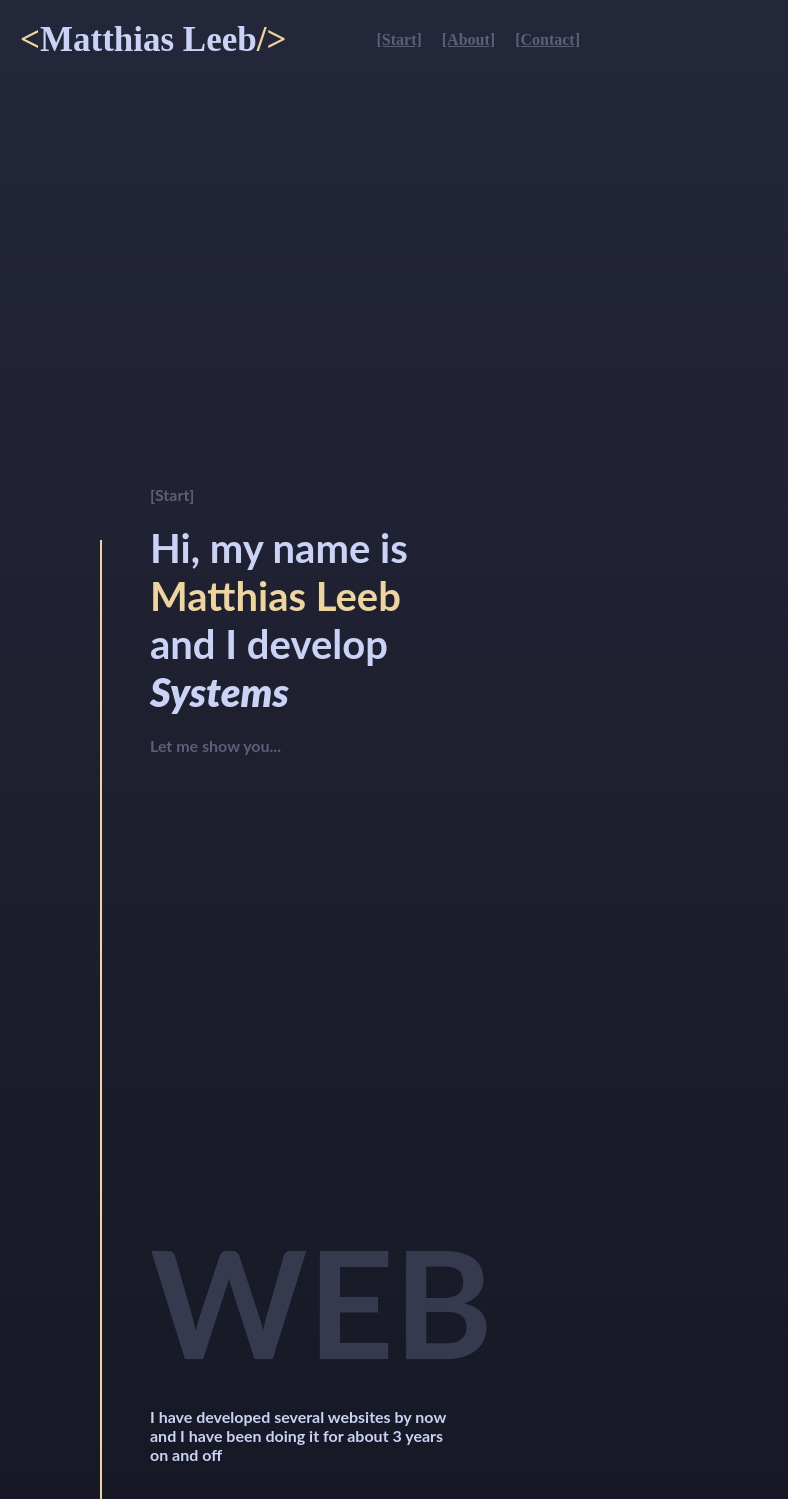
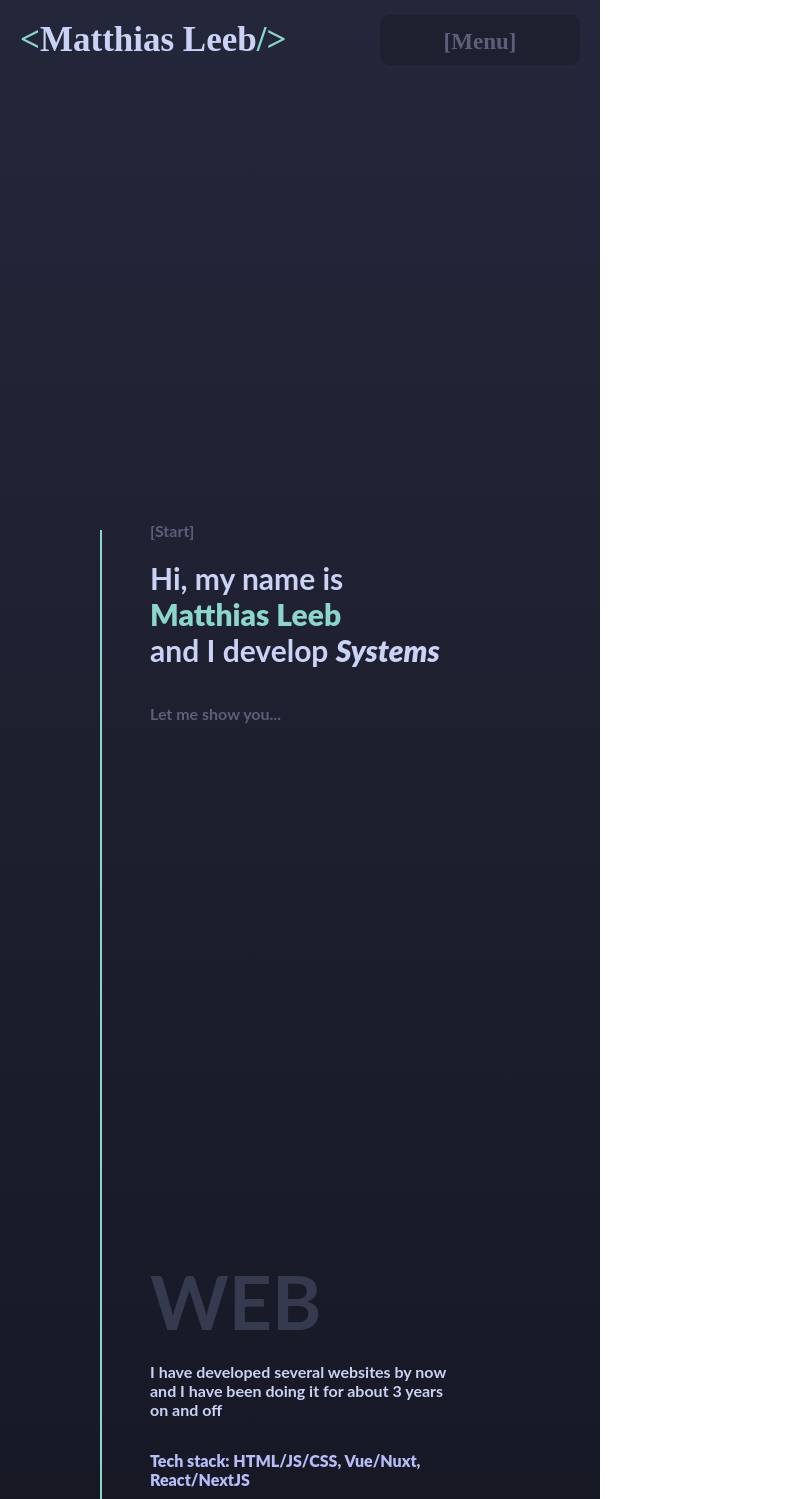
Before and after one commit to mozbeel/mozbeel.github.io, a Nuxt app: page / in a window 600 px wide. Shown: the top 1499 px of the page, 788 px wide, since content can reach past the window. Built offline with nearby package versions, Linux system fonts and the light colour scheme.

Commit message:
Pretty much final

```diff
--- a/app/assets/css/main.css
+++ b/app/assets/css/main.css
@@ -9,6 +9,8 @@ body {
 header {
   display: flex;
   align-items: center;
+  justify-content: space-between;
+  gap: 16px;
 
   width: 100%;
   height: 80px;
@@ -21,12 +23,37 @@ header .left {
   padding-left: 20px;
 }
 
-header .right {
+@media (min-width: 600px) {
+  header .right-mobile {
+    display: none;
+  }
+
+  header .right-desktop {
     display: flex;
-  justify-content: right;
+    justify-content: flex-end;
     width: 100%;
     padding-right: 20px;
     gap: 20px;
+  }
+}
+
+@media (max-width: 800px) {
+  header .right-desktop {
+    display: none;
+  }
+
+  header .right-mobile {
+    display: flex;
+    position: relative;
+    background-color: #1e2030;
+    border: 0;
+    width: 20px;
+    border-radius: 10px;
+    margin-right: 20px;
+    justify-content: flex-end;
+    align-items: center;
+    gap: 20px;
+  }
 }
 
 /* Catppuccin Macchiato Text*/
@@ -53,7 +80,11 @@ header .right {
 }
 
 .accent {
-  color: #eed49f;
+  color: #8bd5ca;
+}
+
+.other-accent {
+  color: #b7bdf8;
 }
 
 .left-text {
@@ -82,7 +113,7 @@ header .right {
 }
 
 /* Catppuccin Macchiato Surface 2 */
-.tab-title Check out my other projects like IoT, open source projects, animations, video, experiments, minigames, archived stuff{
+.tab-title {
   font-size: 23px;
   margin: 0;
   padding-top: 5px;
@@ -110,6 +141,41 @@ header .right {
   cursor: pointer;
 }
 
+.menu-button {
+  display: flex;
+  justify-content: center;
+  align-items: center;
+  min-width: 200px;
+  min-height: 50px;
+  background-color: #1e2030;
+  border: none;
+  border-radius: 10px;
+}
+
+.mobile-menu {
+  width: 200px;
+  top: 50px;
+  position: absolute;
+  display: flex;
+  text-align: center;
+  justify-content: center;
+  align-items: center;
+  flex-direction: column;
+  background-color: #181926;
+  z-index: 100;
+
+  opacity: 0;
+  pointer-events: none;
+  transform: translateY(-10px);
+  transition: opacity 0.3s ease, transform 0.3s ease;
+}
+
+.mobile-menu.open {
+  opacity: 1;
+  pointer-events: all;
+  transform: translateY(0);
+}
+
 .intro {
   width: 100%;
   height: 100%;
@@ -121,34 +187,58 @@ header .right {
 
 .guide-bar {
   left: calc(25% - 50px);
-  top: 460px;
+  top: 450px;
   bottom: 0;
   position: absolute;
   display: inline-block;
   width: 2px;
-  height: calc(100% - 470px - 140px);
-  background-color: #eed49f;
+  height: calc(100% - 470px - 120px);
+  background-color: #8bd5ca;
 }
 
 .intro-sections {
   width: 100%;
 }
 
+@media (max-width: 750px) {
+  .intro-title {
+    font-size: 30px;
+    margin: 0;
+    display: block;
+  }
+}
+
+@media (min-width: 750px) {
   .intro-title {
     font-size: 40px;
     margin: 0;
     display: block;
+  }
 }
 
 .intro-title-end {
   margin-bottom: 20px;
 }
 
+@media (min-width: 1000px) {
   .title-sections-text {
-  z-index: -1;
     font-size: 150px;
 
-  margin: 0px 0px 0px 0px;
+    margin: 0;
+  }
+}
+
+@media (max-width: 1000px) {
+  .title-sections-text {
+    font-size: 100px;
+    margin: 0;
+  }
+}
+
+@media (max-width: 700px) {
+  .title-sections-text {
+    font-size: 75px;
+  }
 }
 
 .name-intro-section {
--- a/app/components/Header.vue
+++ b/app/components/Header.vue
@@ -1,3 +1,25 @@
+<script setup lang="ts">
+import { ref, onMounted, onBeforeUnmount } from 'vue'
+const mobileMenuOn = ref(false);
+
+const menuRef = ref(null)
+
+// handle click outside
+function handleClickOutside(event: Event) {
+  if (menuRef.value && !menuRef.value.contains(event.target)) {
+    menuOpen.value = false
+  }
+}
+
+onMounted(() => {
+  document.addEventListener('click', handleClickOutside)
+})
+
+onBeforeUnmount(() => {
+  document.removeEventListener('click', handleClickOutside)
+})
+</script>
+
 <template>
     <header class="no-select" id="#header">
         <div class="left">
@@ -9,10 +31,23 @@
 
         </div>
 
-    <nav class="right">
+        <nav class="right-desktop">
             <a href="#start" class="tab-title gray-text title-font glow-on-hover">[Start]</a>
             <a href="#about" class="tab-title gray-text title-font glow-on-hover">[About]</a>
             <a href="#contact" class="tab-title gray-text title-font glow-on-hover">[Contact]</a>
         </nav>
+
+        <nav class="right-mobile">
+            <button class="menu-button tab-title gray-text glow-on-hover title-font" @click="mobileMenuOn = !mobileMenuOn">
+                [Menu]
+            </button>
+            {{
+            }}
+            <div class="mobile-menu" :class="{ open: mobileMenuOn }">
+                <a href="#start" class="tab-title gray-text title-font glow-on-hover">[Start]</a>
+                <a href="#about" class="tab-title gray-text title-font glow-on-hover">[About]</a>
+                <a href="#contact" class="tab-title gray-text title-font glow-on-hover">[Contact]</a>
+            </div>
+        </nav>
     </header>
 </template>
--- a/app/components/Intro.vue
+++ b/app/components/Intro.vue
@@ -29,12 +29,12 @@ developingText.value = developingTextOptions[randomNumber] || "";
                 <p class="start-text gray-text intro-font">[Start]</p>
                 <p class="text intro-font intro-title">
                     Hi, my name is
-                    <span class="accent">Matthias Leeb</span>
+                    <span class="accent intro-font-bold">Matthias Leeb</span>
                 </p>
                 <p class="text intro-font intro-title intro-title-end">
                     and I develop <span class="intro-font-bold italic">{{ developingText }}</span>
                 </p>
-                <p class="start-text gray-text intro-font">Let me show you...</p>
+                <p class="intro-font gray-text">Let me show you...</p>
             </IntroSection>
 
             <IntroSection>
@@ -42,7 +42,7 @@ developingText.value = developingTextOptions[randomNumber] || "";
                 <p class="text intro-font web-text">
                     I have developed several websites by now and I have been doing it for about 3 years on and off
                 </p>
-                <p class="gray-text intro-font">
+                <p class="other-accent intro-font intro-font-bold">
                     Tech stack: HTML/JS/CSS, Vue/Nuxt, React/NextJS
                 </p>
             </IntroSection>
@@ -52,7 +52,7 @@ developingText.value = developingTextOptions[randomNumber] || "";
                 <p class="text intro-font web-text">
                     I have a solid understanding of networking and am currently taking a course in networking
                 </p>
-                <p class="gray-text intro-font">
+                <p class="other-accent intro-font intro-font-bold">
                     Tech stack: Go
                 </p>
             </IntroSection>
@@ -63,7 +63,7 @@ developingText.value = developingTextOptions[randomNumber] || "";
                     Developing systems in the best way possible is my favorite thing to do.
                     This includes making basic game engines and toolchains for others to develop in.
                 </p>
-                <p class="gray-text intro-font">
+                <p class="other-accent intro-font intro-font-bold">
                     Tech stack: Zig, Rust, C++, C, Java, OCaml, Gleam
                 </p>
             </IntroSection>
```
Lines whose indentation alone changed are shown as unchanged.
